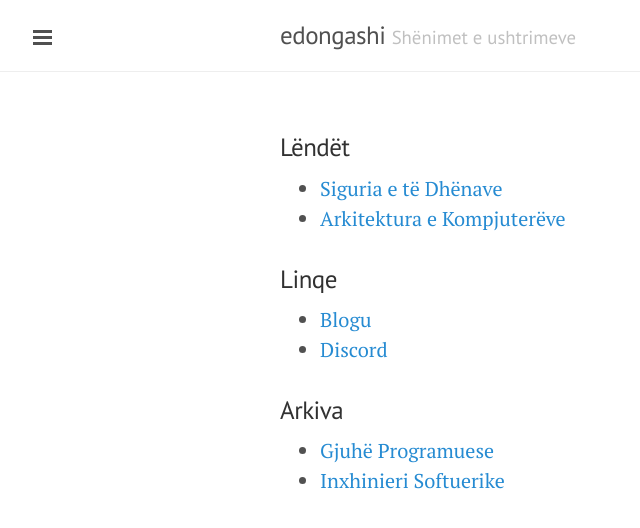
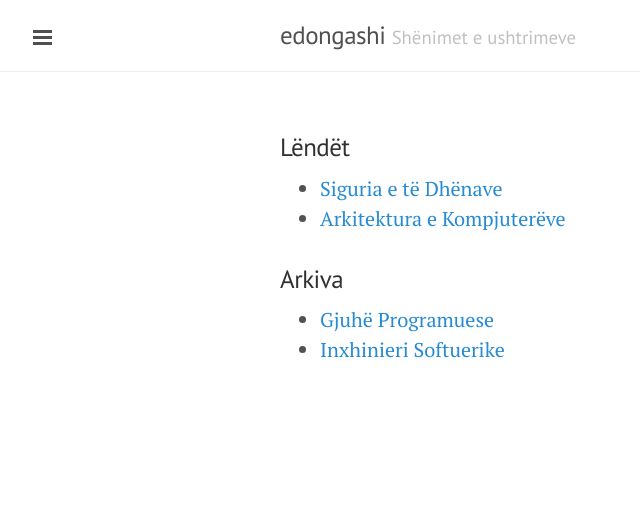
Before and after one commit to edongashi/edongashi.github.io, a Jekyll site: the page built from index.md, in a window 1280 px wide. Shown: the top 528 px of the page, without its empty margins (0-640 px from the left). Built offline with Jekyll 4.4.1, drawn with Linux system fonts in a browser that asks for light colours.

Commit message:
cleanup index

```diff
--- a/index.md
+++ b/index.md
@@ -10,11 +10,6 @@ suppresshooks: true
 - [Siguria e të Dhënave](/lendet/siguria-dhenave)
 - [Arkitektura e Kompjuterëve](/lendet/arkitektura-kompjutereve)
 
-### Linqe
-
-- [Blogu](/blog)
-- [Discord](https://discord.gg/HQsT3PJ)
-
 ### Arkiva
 
 - [Gjuhë Programuese](/lendet/gjuhe-programuese)
```
